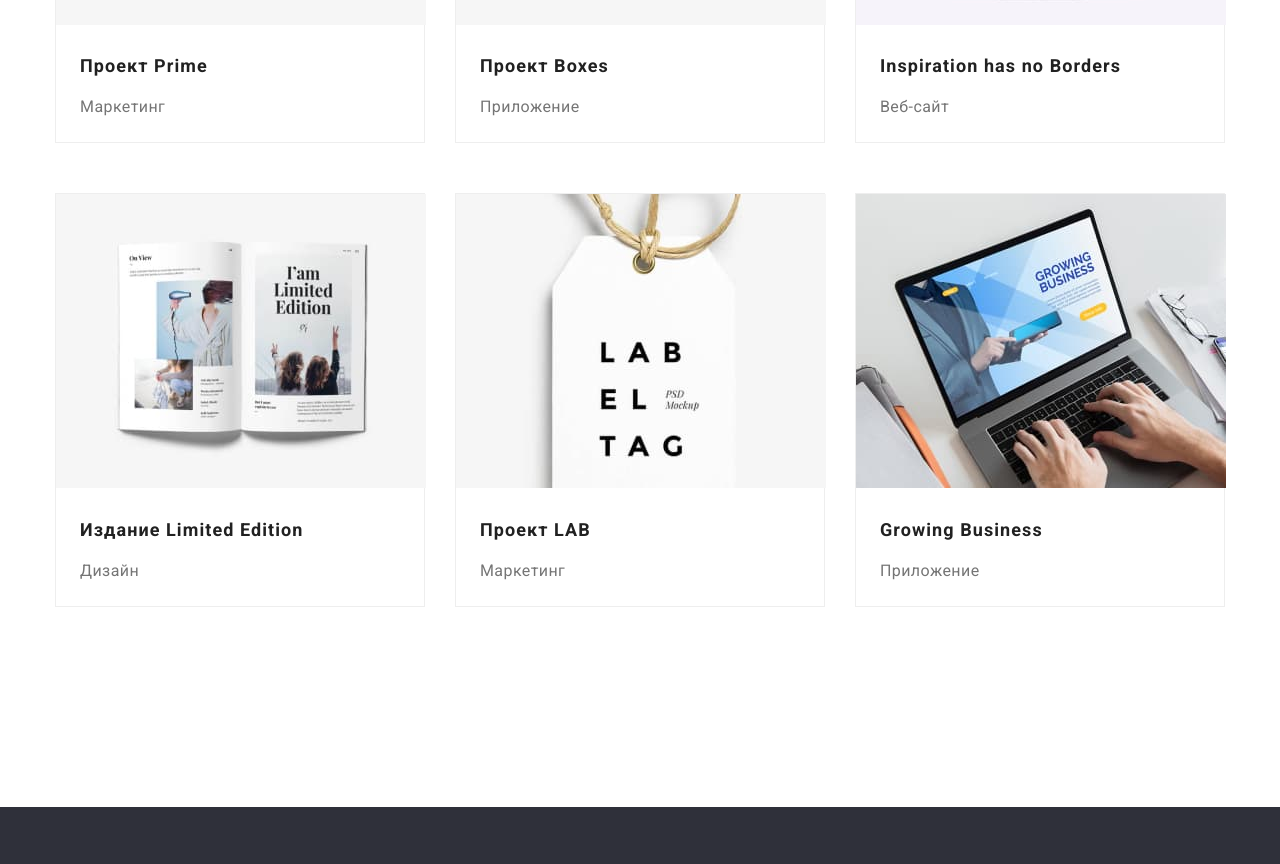
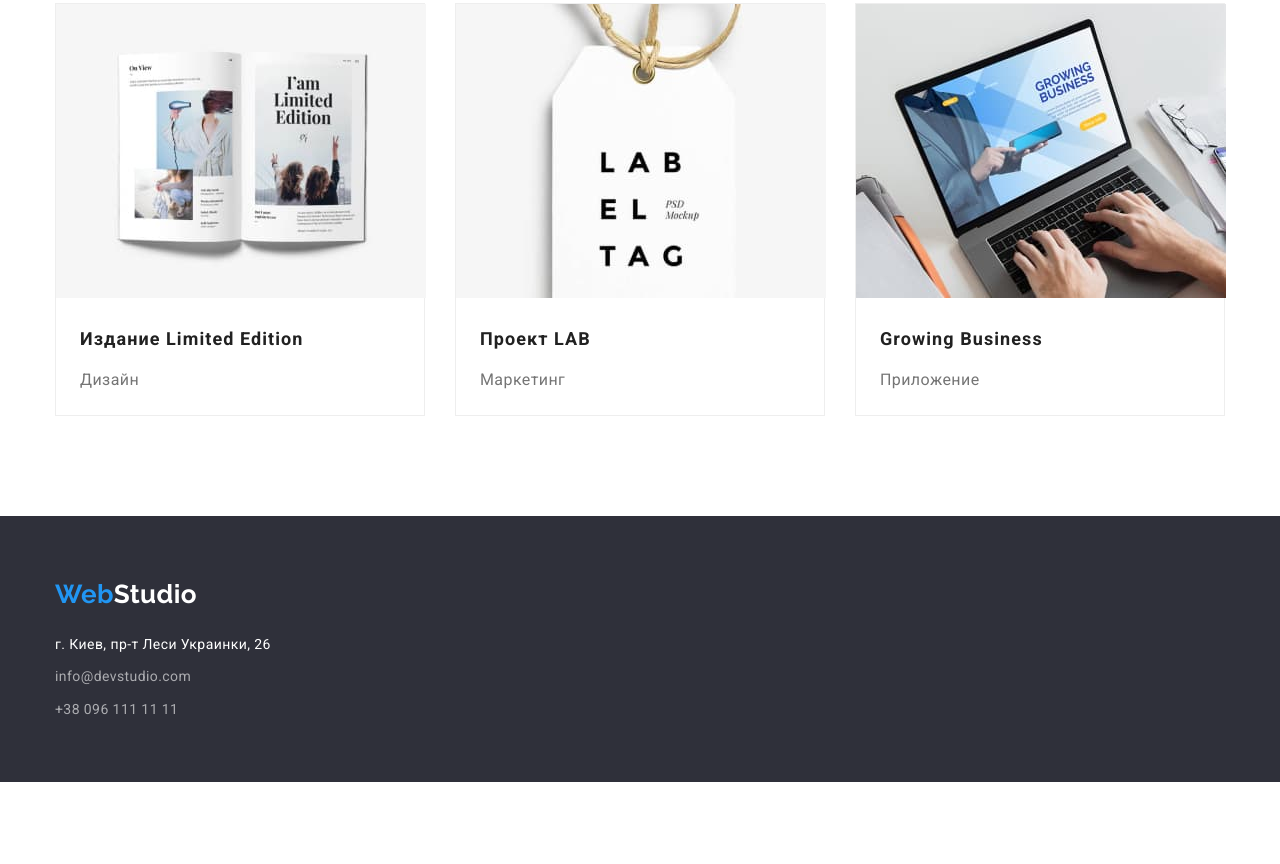
Before and after one commit to Vitaliybratash/goit-markup-hw-03, a plain HTML site: page portfolio.html in a window 1280 px wide. Shown: the part 1156-2020 px from the top of the page. After the commit the page ends 1938 px from the top, so only its background shows below. Drawn offline with nearby package versions, Linux system fonts and the light colour scheme.

Commit message:
Homework#3

```diff
--- a/css/styles.css
+++ b/css/styles.css
@@ -25,7 +25,7 @@ body {
 }
 .header {
     padding: 24px;
-    border: 1px solid #ECECEC;
+    border-bottom: 1px solid #ECECEC;
 }
 .logo {
     color: var(--title-text-color);
@@ -55,11 +55,11 @@ body {
     padding-top: 8px;
     padding-bottom: 8px;
 }
+
 .site-nav .link {
     display: block;
     padding-top: 8px;
     padding-bottom: 8px;
-
     color: var(--title-text-color);
     font-weight: 500;
     line-height: 1.1;
@@ -233,8 +233,11 @@ body {
     font-weight: 400;
     line-height:1.4;
 }
-.footer address,li {
+.footer address{
     margin-top: 20px;
+}
+.ftr-item:not(:first-child) {
+    margin-top: 9px;
 }
 .footer-info .address {
     color: var(--secondary-color);
@@ -252,8 +255,8 @@ body {
 .footer-info .link:focus {
     color: var(--accent-color);
 }
-.footer-info .adress:hover ,
-.footer-info .adress:focus {
+.footer-info .address:hover ,
+.footer-info .address:focus {
     color: var(--accent-color);
 }
 .button-nav button:hover,
@@ -262,7 +265,7 @@ body {
     color:var(--secondary-color);
 }
 .section-project {
-    padding: 200px 0;
+    padding: 100px 0;
 }
 .section-project .accent-btn{
     background-color:var(--secondary-color);
@@ -312,7 +315,7 @@ body {
     border: 1px solid #EEEEEE;
 }
 .project-list {
-    margin-top: 50px;
+    margin-top: 56px;
     display: flex;
     flex-wrap: wrap;
 }
--- a/portfolio.html
+++ b/portfolio.html
@@ -90,11 +90,11 @@
     <footer class="footer">
         <div class="container">
         <a href="./index.html" class="footer-logo list"><span>Web</span>Studio</a>
-        <address">
+        <address>
             <ul class="footer-info list">
-                <li><a href="https://goo.gl/maps/piqngm7oDQpEDh6u6"class="address list" target="_blank" rel="noopener nofollow noreferrer">г. Киев, пр-т Леси Украинки, 26</a></li>
-                <li><a href="mailto:info@devstudio.com"class="link list">info@devstudio.com</a></li>
-                <li><a href="tel:+380961111111"class="link list">+38 096 111 11 11</a></li>
+                <li class="ftr-item"><a href="https://goo.gl/maps/piqngm7oDQpEDh6u6"class="address list" target="_blank" rel="noopener nofollow noreferrer">г. Киев, пр-т Леси Украинки, 26</a></li>
+                <li class="ftr-item"><a href="mailto:info@devstudio.com"class="link list">info@devstudio.com</a></li>
+                <li class="ftr-item"><a href="tel:+380961111111"class="link list">+38 096 111 11 11</a></li>
             </ul>
     </address>
 </div>
```
Also changed, not shown: index.html (+3 -3 lines).
